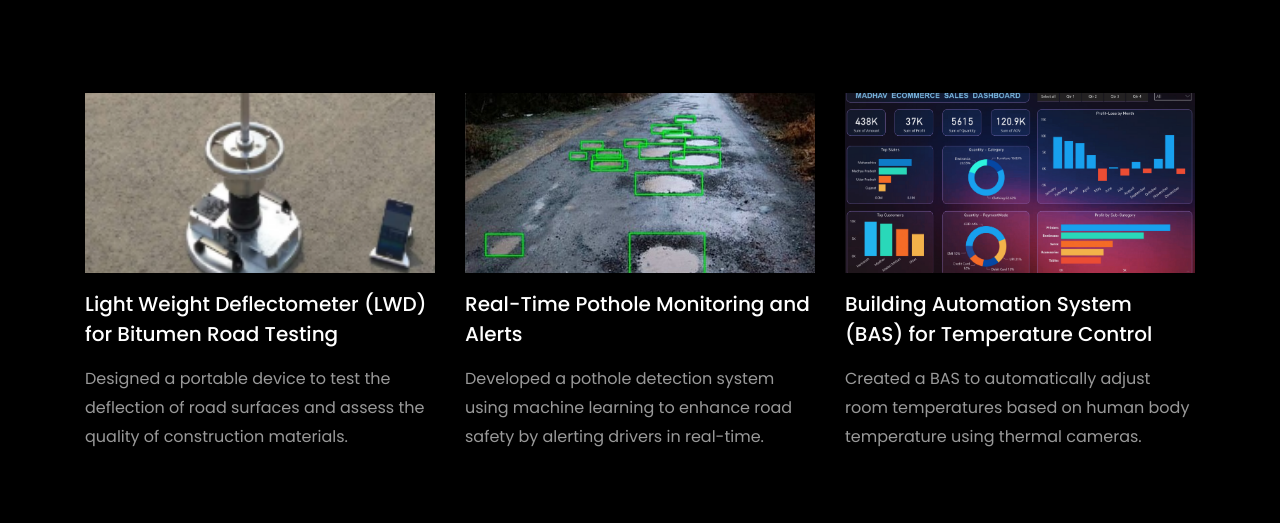
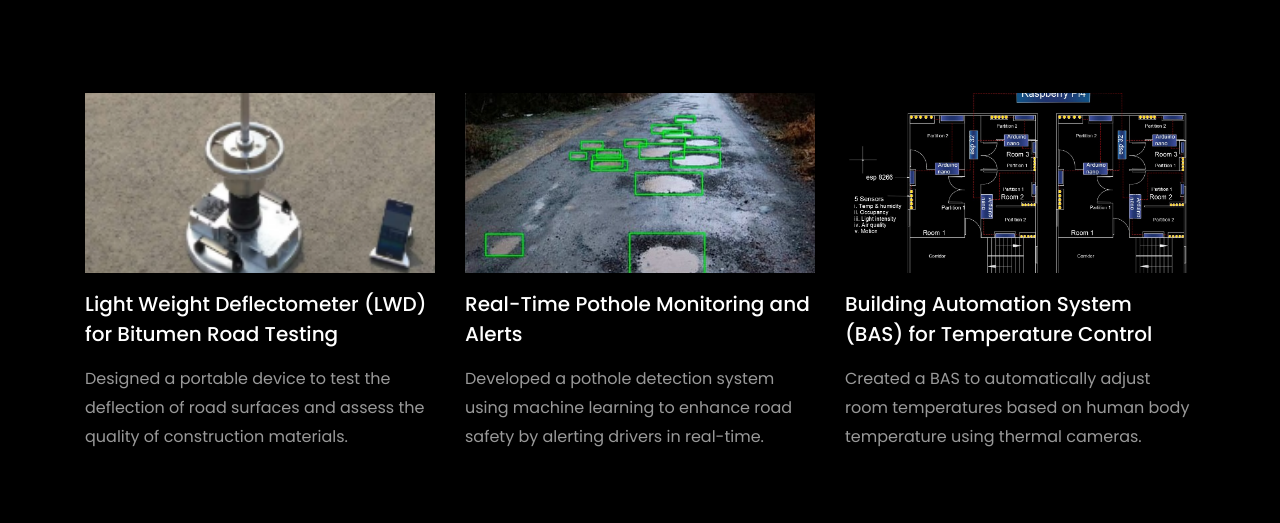
Before and after one commit to shravan214/shravanwable.github.io, a plain HTML site: page index.html in a window 1280 px wide. Shown: the part 4336-4859 px from the top of the page. Drawn offline with Linux system fonts and the light colour scheme; files whose address does not match are found by name.

Commit message:
Update index.html

```diff
--- a/index.html
+++ b/index.html
@@ -514,7 +514,7 @@
 			<!-- Building Automation System -->
 			<div class="col-md-4 d-flex ftco-animate">
 			  <div class="blog-entry">
-				<a class="block-20 zoom-effect" style="background-image: url('images/proj_3.jpg');">
+				<a class="block-20 zoom-effect" style="background-image: url('images/bas_project.jpg');">
 				</a>
 				<div class="text mt-3 float-right d-block">
 				  <h3 class="heading"><a>Building Automation System (BAS) for Temperature Control</a></h3>
```
